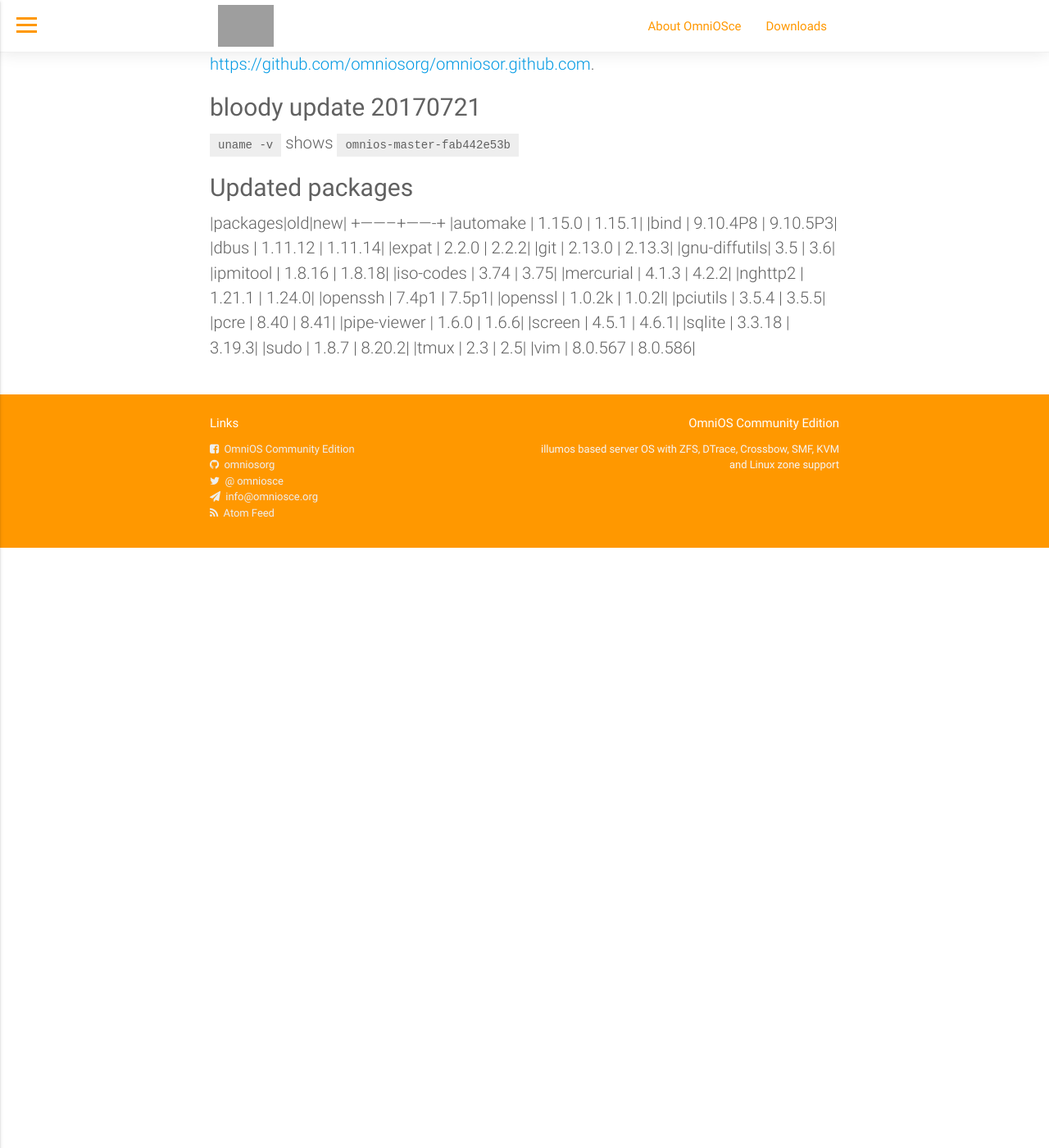
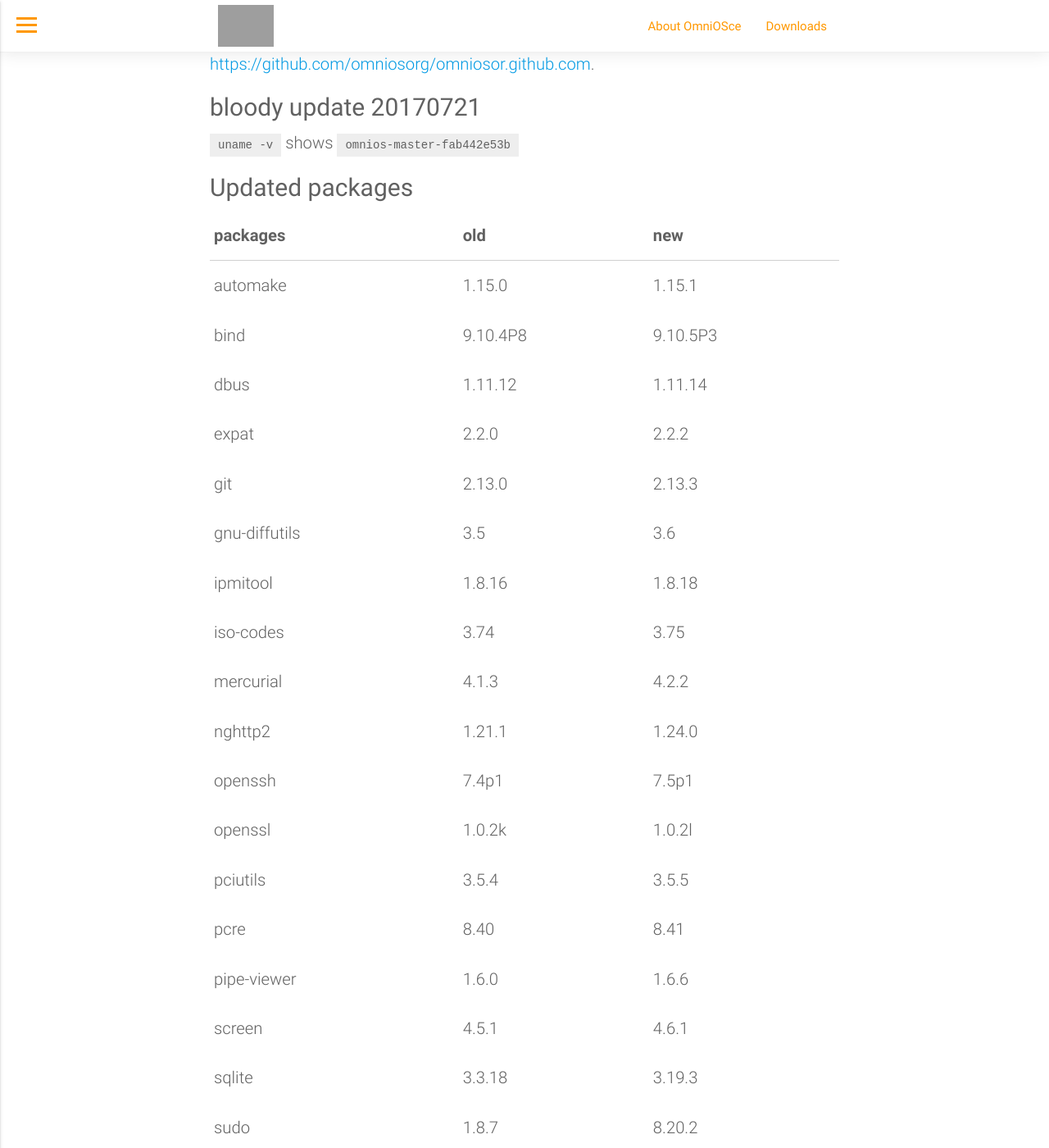
Before and after one commit to omniosorg/omniosorg.github.io, a Jekyll site: the page built from _posts/2017-07-24-first-bloody.md, in a window 1280 px wide and 1400 px high, scrolled down 753 px. Shown: the whole window at 82% size. Built offline with Jekyll 4.4.1, drawn with Linux system fonts in a browser that asks for light colours; before the commit the page ends 1421 px from its top, so only the background shows below that; some of the changed text lies outside the part shown; grey boxes are pictures that could not be loaded.

Commit message:
fix table

```diff
--- a/_posts/2017-07-24-first-bloody.md
+++ b/_posts/2017-07-24-first-bloody.md
@@ -33,8 +33,8 @@
 
 ## Updated packages
 
-|packages|old|new|
-+--------+-------+
+|packages|old |new |
+|:-------|:---|:---|
 |automake     |   1.15.0 | 1.15.1|
 |bind         |   9.10.4P8 | 9.10.5P3|
 |dbus         |   1.11.12 | 1.11.14|
```
